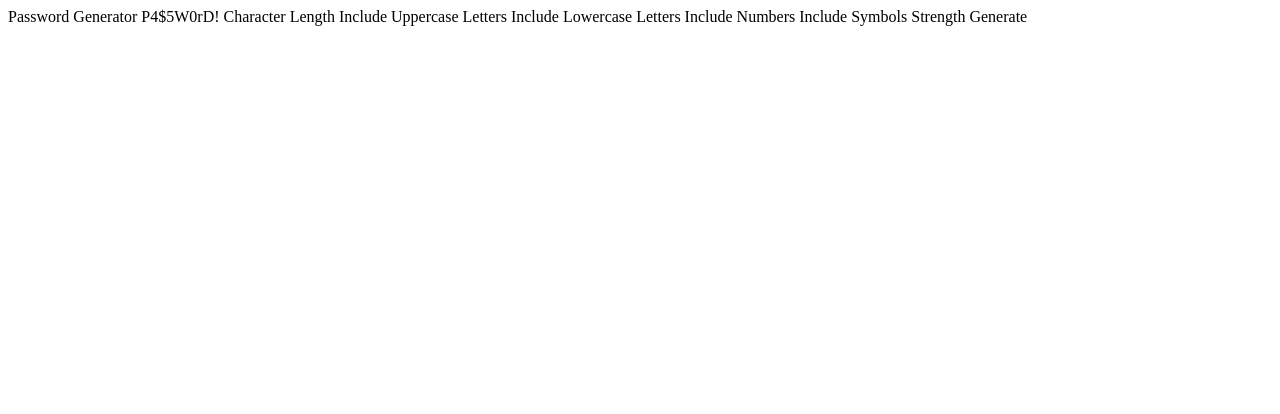
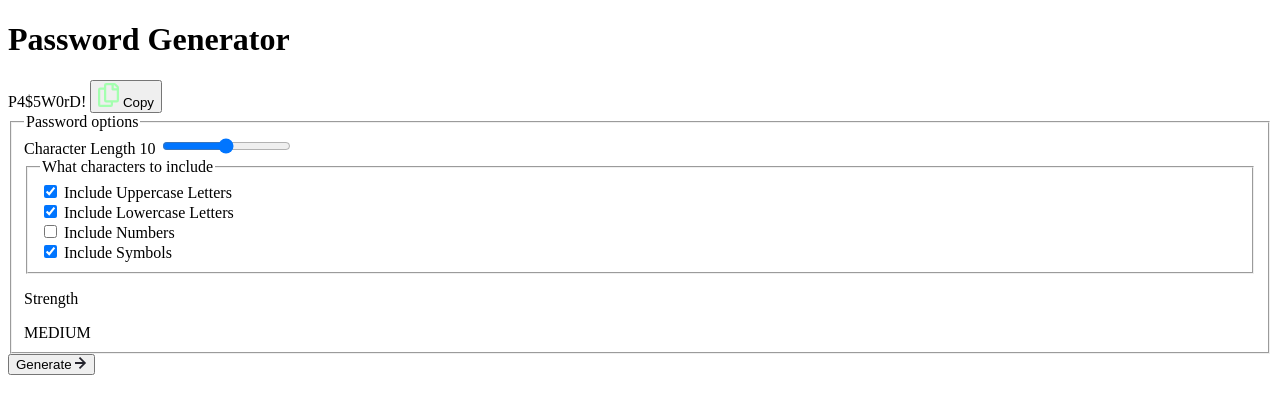
Before and after one commit to async-kita/password-generate-app, a plain HTML site: page index.html in a window 1280 px wide. Drawn offline with Linux system fonts and the light colour scheme.

Commit message:
feat: add HTML markup password generator

```diff
--- a/index.html
+++ b/index.html
@@ -4,26 +4,141 @@
     <meta charset="UTF-8">
     <meta name="viewport" content="width=device-width, initial-scale=1.0">
 
-  <link rel="icon" type="image/png" sizes="32x32" href="./assets/images/favicon-32x32.png">
+    <link rel="icon" type="image/png" sizes="32x32"
+      href="./assets/images/favicon-32x32.png">
 
     <title>Frontend Mentor | Password generator app</title>
   </head>
   <body>
+    <main class="password-generator">
+      <h1 class="password-generator__title">Password Generator</h1>
+      <form
+        class="password-generator__form"
+        aria-label="Password generation settings">
+        <div
+          class="password-display" aria-live="polite"
+          aria-atomic="true">
+          <output
+            class="password-display__output"
+            id="generated-password"
+            for="length uppercase lowercase numbers symbols"
+            aria-label="Generated password">
+            P4$5W0rD!
+          </output>
+          <button
+            class="password-display__copy-btn"
+            type="button"
+            aria-label="Copy password to clipboard">
+            <svg width="21" height="24" xmlns="http://www.w3.org/2000/svg"><path
+                d="M20.341 3.091 17.909.659A2.25 2.25 0 0 0 16.319 0H8.25A2.25 2.25 0 0 0 6 2.25V4.5H2.25A2.25 2.25 0 0 0 0 6.75v15A2.25 2.25 0 0 0 2.25 24h10.5A2.25 2.25 0 0 0 15 21.75V19.5h3.75A2.25 2.25 0 0 0 21 17.25V4.682a2.25 2.25 0 0 0-.659-1.591ZM12.469 21.75H2.53a.281.281 0 0 1-.281-.281V7.03a.281.281 0 0 1 .281-.281H6v10.5a2.25 2.25 0 0 0 2.25 2.25h4.5v1.969a.282.282 0 0 1-.281.281Zm6-4.5H8.53a.281.281 0 0 1-.281-.281V2.53a.281.281 0 0 1 .281-.281H13.5v4.125c0 .621.504 1.125 1.125 1.125h4.125v9.469a.282.282 0 0 1-.281.281Zm.281-12h-3v-3h.451c.075 0 .147.03.2.082L18.667 4.6a.283.283 0 0 1 .082.199v.451Z"
+                fill="#A4FFAF" />
+            </svg>
+            <span class="visually-hidden">Copy</span>
+          </button>
+        </div>
+        <fieldset
+          class="password-options"
+          aria-labelledby="options-legend">
+          <legend
+            class="visually-hidden"
+            id="options-legend">
+            Password options
+          </legend>
+          <div class="password-options__length">
+            <label
+              class="password-options__length-label"
+              for="length">
+              Character Length <span class="length-value"
+                id="length-value">10</span>
+            </label>
+            <input
+              id="length"
+              type="range"
+              name="length"
+              min="0"
+              max="20"
+              value="10"
+              step="1"
+              aria-valuemin="0"
+              aria-valuemax="20"
+              aria-valuenow="10"
+              aria-valuetext="10 symbols"
+              aria-labelledby="length-label">
+            <span id="length-label" hidden>
+              Select a password length from 0 to 20 characters
+            </span>
+          </div>
 
-  Password Generator
-
-  P4$5W0rD!
-
-  Character Length
-
-  Include Uppercase Letters
-  Include Lowercase Letters
-  Include Numbers
-  Include Symbols
-
+          <fieldset
+            class="password-options__checkboxes"
+            aria-label="Character types">
+            <legend class="visually-hidden">What characters to include</legend>
+            <div class="checkbox-group">
+              <input
+                type="checkbox"
+                id="uppercase"
+                name="uppercase"
+                checked>
+              <label for="uppercase">Include Uppercase Letters</label>
+            </div>
+            <div class="checkbox-group">
+              <input
+                type="checkbox"
+                id="lowercase"
+                name="lowercase"
+                checked>
+              <label for="lowercase">Include Lowercase Letters</label>
+            </div>
+            <div class="checkbox-group">
+              <input
+                type="checkbox"
+                id="numbers"
+                name="numbers">
+              <label for="numbers">Include Numbers</label>
+            </div>
+            <div class="checkbox-group">
+              <input
+                type="checkbox"
+                id="symbols"
+                name="symbols"
+                checked>
+              <label for="symbols">Include Symbols</label>
+            </div>
+          </fieldset>
+          <div
+            class="password-strength"
+            aria-live="polite"
+            aria-atomic="true">
+            <p
+              class="password-strength__label"
+              id="strength-label">
               Strength
-
+            </p>
+            <div class="password-strength__wrapper">
+              <span
+                class="password-strength__text"
+                aria-hidden="true">MEDIUM</span>
+              <div
+                class="password-strength__meter"
+                role="meter"
+                aria-labelledby="strength-label"
+                aria-valuenow="2"
+                aria-valuemin="0"
+                aria-valuemax="4"
+                aria-valuetext="MEDIUM">
+              </div>
+            </div>
+          </div>
+        </fieldset>
+        <button
+          class="generate-btn"
+          type="submit">
           Generate
-
+          <svg width="12" height="12" xmlns="http://www.w3.org/2000/svg"><path
+              fill="#24232C"
+              d="m5.106 12 6-6-6-6-1.265 1.265 3.841 3.84H.001v1.79h7.681l-3.841 3.84z" /></svg>
+        </button>
+      </form>
+    </main>
   </body>
 </html>
```
Lines whose indentation alone changed are shown as unchanged.
